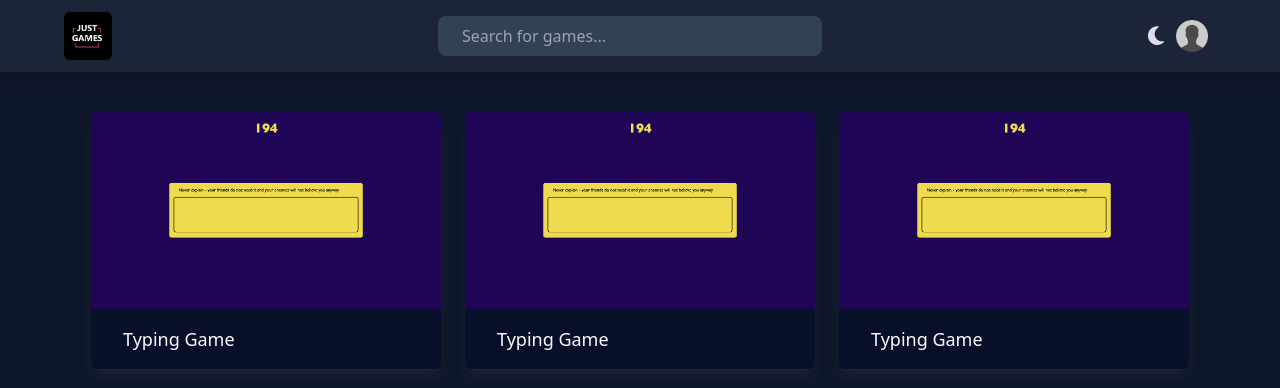
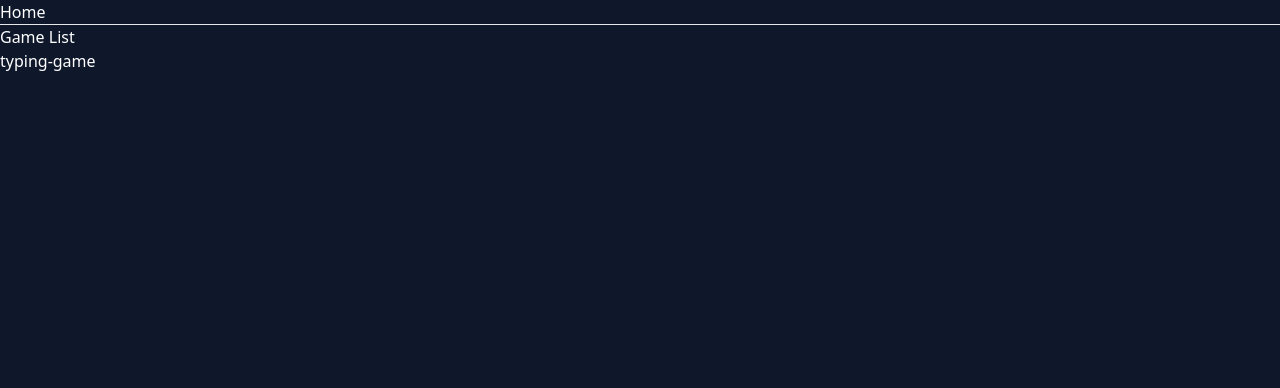
Before and after one commit to iMuhammad3/games-arcade, a React (Vite) app: page / in a window 1280 px wide. Shown: the top 388 px of the page. Built offline with nearby package versions, Linux system fonts and the light colour scheme.

Commit message:
working on navigation to games

```diff
--- a/src/App.jsx
+++ b/src/App.jsx
@@ -1,13 +1,42 @@
-import Header from "./components/Header"
-import Main from './components/Main'
+// import Header from "./components/Header"
+// import Main from './components/Main'
 
-function App() {
+// function App() {
+//   return (
+
+//   )
+// }
+
+// export default App
+
+// App.jsx
+// App.jsx
+import React from 'react';
+import { BrowserRouter as Router, Routes, Route, Link } from 'react-router-dom';
+import HomePage from './pages/HomePage';
+import GamePage from './pages/GamePage';
+
+const App = () => {
   return (
-    <div className="flex flex-col min-h-screen select-none bg-slate-50 dark:bg-slate-900 dark:text-slate-50">
-      <Header />
-      <Main />
-    </div>
-  )
-}
+    <Router>
+      <div className='text-white'>
+        <nav>
+          <ul>
+            <li>
+              <Link to="/">Home</Link>
+            </li>
+          </ul>
+        </nav>
 
-export default App
+        <hr />
+
+        <Routes>
+          <Route path="/" element={<HomePage />} />
+          <Route path="/game/:gameName" element={<GamePage />} />
+        </Routes>
+      </div>
+    </Router>
+  );
+};
+
+export default App;
--- /dev/null
+++ b/src/pages/GamePage.jsx
@@ -0,0 +1,21 @@
+// GamePage.jsx
+import React from 'react';
+
+const GamePage = ({ match }) => {
+  // Check if match.params is defined before trying to access its properties
+  const gameName = match?.params?.gameName;
+
+  if (!gameName) {
+    // Handle the case where gameName is undefined
+    return <div>Invalid game name</div>;
+  }
+
+  return (
+    <div>
+      <h2>{gameName} Game Page</h2>
+      {/* Render your game component based on the gameName */}
+    </div>
+  );
+};
+
+export default GamePage;
--- /dev/null
+++ b/src/pages/HomePage.jsx
@@ -0,0 +1,35 @@
+// import Header from "/Users/mac/Desktop/Projects/games-arcade/src/components/Header.jsx"
+// import Main from '/Users/mac/Desktop/Projects/games-arcade/src/components/Main.jsx'
+
+// function Home(){
+//     return (
+//         <div className="flex flex-col min-h-screen select-none bg-slate-50 dark:bg-slate-900 dark:text-slate-50">
+//             <Header />
+//             <Main />
+//         </div>
+//     )
+// }
+// export default Home
+
+// HomePage.jsx
+import React from 'react';
+import { Link } from 'react-router-dom';
+
+const HomePage = () => {
+  const games = ['typing-game']; // Add more games as needed
+
+  return (
+    <div>
+      <h2>Game List</h2>
+      <ul>
+        {games.map((game) => (
+          <li key={game}>
+            <Link to={`/game/${game}`}>{game}</Link>
+          </li>
+        ))}
+      </ul>
+    </div>
+  );
+};
+
+export default HomePage;
```
